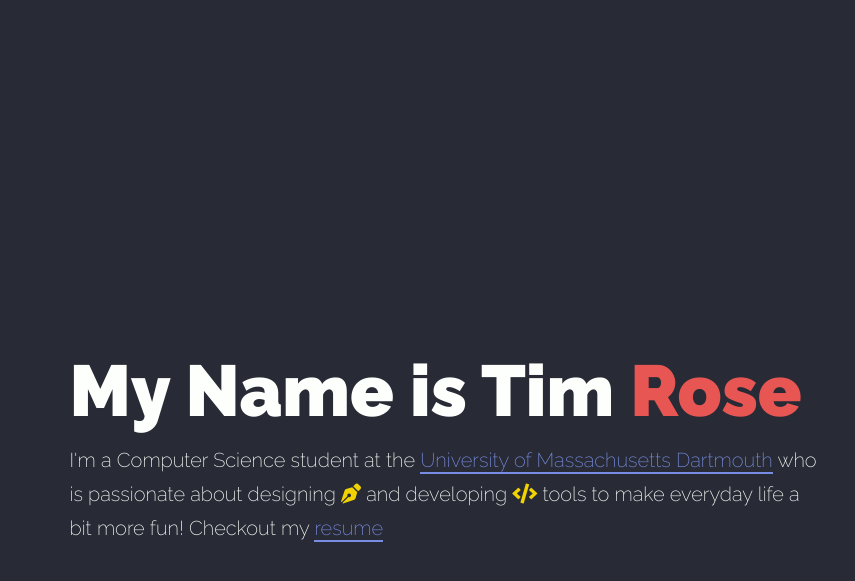
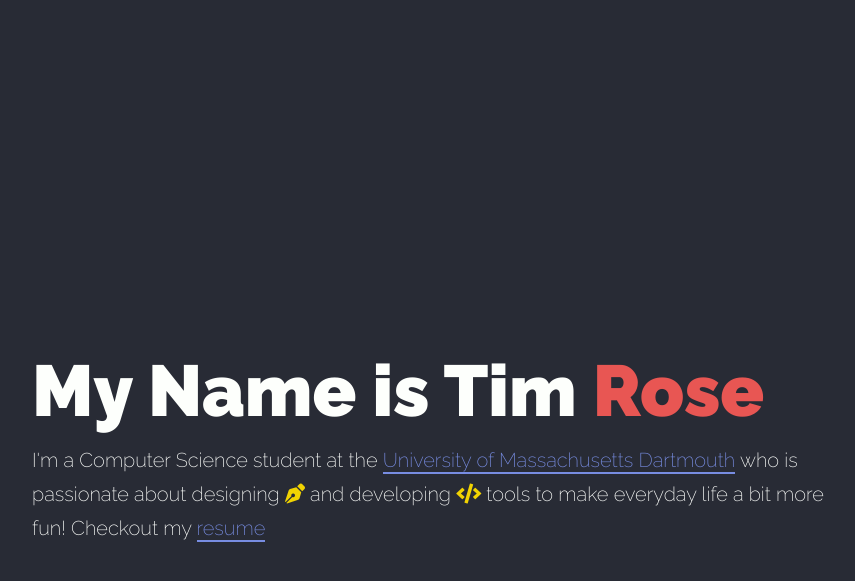
Before and after one commit to flowor/flowor.github.io, a Jekyll site: the page built from index.html, in a window 1280 px wide. Shown: the top 581 px of the page, without its empty margins (193-1048 px from the left). Built offline with Jekyll 4.4.1, drawn with Linux system fonts in a browser that asks for light colours; nearby versions of some CDN libraries.

Commit message:
Update main.css

```diff
--- a/css/main.css
+++ b/css/main.css
@@ -61,7 +61,7 @@ body {
 .center-content {
   color: #FDFFFC;
   margin: auto auto;
-  max-width: 755px;
+  max-width: 830px;
   padding: 46px; }
 
 .highlight {
```
